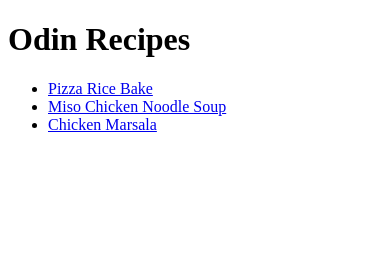
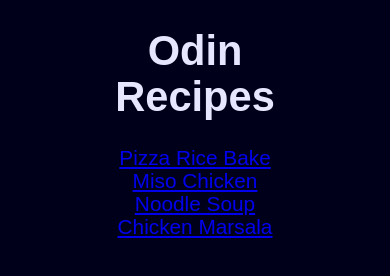
Before and after one commit to n7su/odin-recipes, a plain HTML site: page index.html in a window 390 px wide. Drawn offline with Linux system fonts and the light colour scheme.

Commit message:
Add CSS for basic styling and adjust HTML structure
- Styled the body element with a dark theme and centered content.
- Removed padding and added list-style-position to ul and ol elements.
- Adjusted img width to 40vw for responsiveness.
- Set anchor tags to display as block elements for better layout control.
- Made minor updates to index.html to align with the new CSS styling.

```diff
--- a/index.html
+++ b/index.html
@@ -4,13 +4,12 @@
         <meta charset="UTF-8">
         <meta name="viewport" content="width=device-width, initial-scale=1.0">
         <title>Odin Recipes</title>
+        <link rel="stylesheet" href="./styles.css">
     </head>
     <body>
         <h1>Odin Recipes</h1>
-        <ul>
-            <li><a href="recipes/pizza-rice-bake.html" target="_blank" title="Open in a new tab.">Pizza Rice Bake</a></li>
-            <li><a href="recipes/miso-chicken-noodle-soup.html" target="_blank" title="Open in a new tab.">Miso Chicken Noodle Soup</a></li>
-            <li><a href="recipes/chicken-marsala.html" target="_blank" title="Open in a new tab.">Chicken Marsala</a></li>
-        </ul>
+        <a href="recipes/pizza-rice-bake.html" target="_blank" title="Open in a new tab.">Pizza Rice Bake</a>
+        <a href="recipes/miso-chicken-noodle-soup.html" target="_blank" title="Open in a new tab.">Miso Chicken Noodle Soup</a>
+        <a href="recipes/chicken-marsala.html" target="_blank" title="Open in a new tab.">Chicken Marsala</a>
     </body>
 </html>
--- /dev/null
+++ b/styles.css
@@ -0,0 +1,23 @@
+body {
+    background-color: hsl(240, 100%, 5%);
+    text-align: center;
+    color: hsl(240, 100%, 95%);
+    font-family: sans-serif;
+    font-size: 1.3rem;
+    line-height: 1.1;
+    width: 50vw;
+    margin: 0 auto;
+}
+
+ul, ol {
+    padding: 0;
+    list-style-position: inside;
+}
+
+img {
+    width: 40vw;
+}
+
+a {
+    display: block;
+}
```
Also changed, not shown: recipes/chicken-marsala.html (+1 -0 lines), recipes/miso-chicken-noodle-soup.html (+1 -0 lines), recipes/pizza-rice-bake.html (+1 -0 lines).
